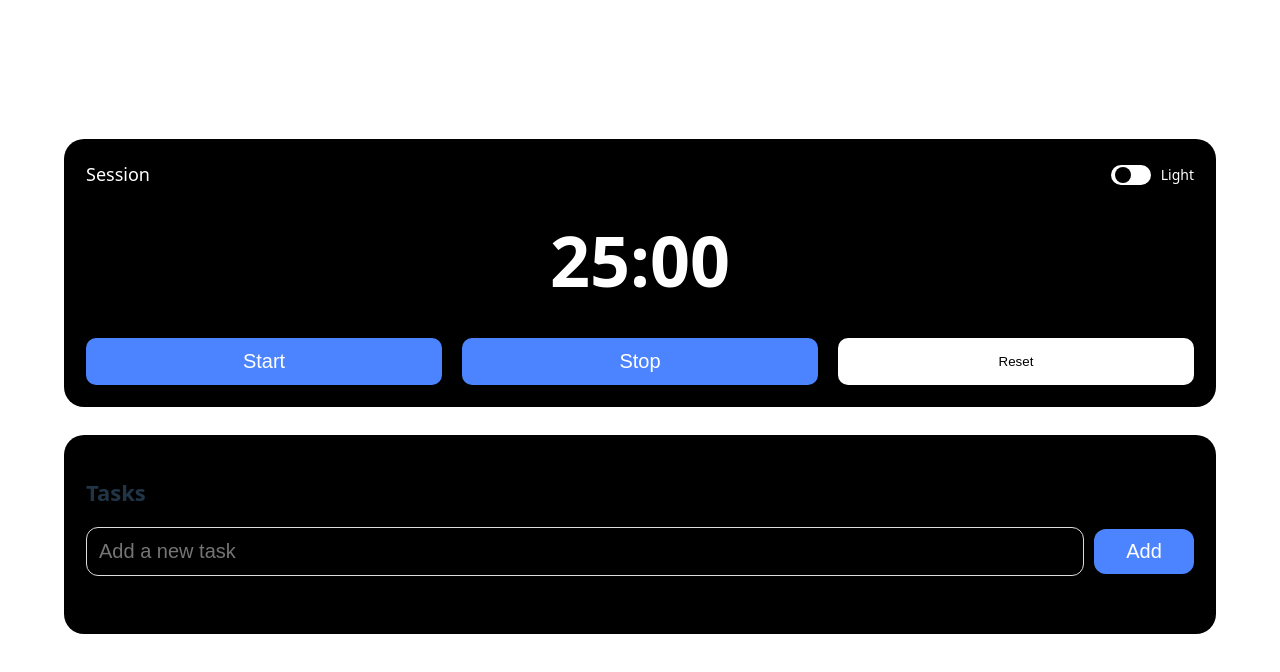
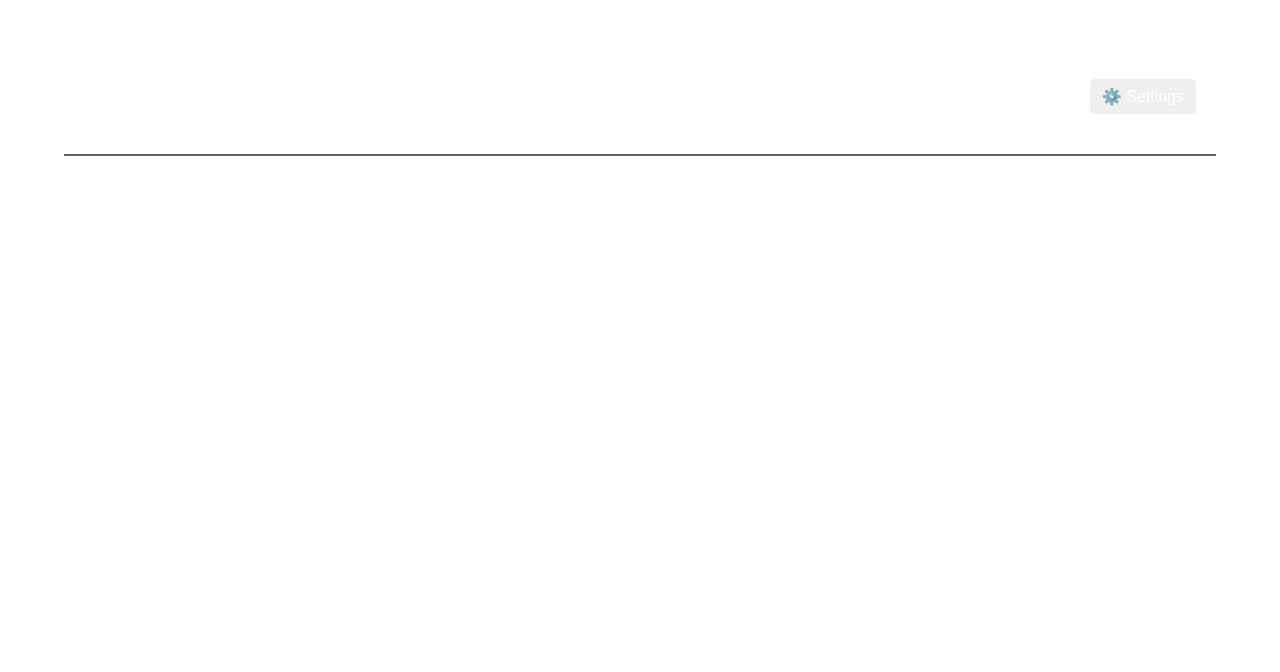
Before and after one commit to leosharifi/Productivity-Timer, a React (Vite) app: page / in a window 1280 px wide. Shown: the top 672 px of the page. Built offline with nearby package versions, Linux system fonts and the light colour scheme.

Commit message:
dropdownMenu for setting added

```diff
--- a/src/App.css
+++ b/src/App.css
@@ -12,8 +12,7 @@ body {
 }
 
 h1 {
-  text-align: center;
-  margin-bottom: 30px;
-  font-size: 32px;
-  color: white;
+  font-weight: bold;
+  cursor: pointer;
+  font-size: 2.5rem;
 }
--- a/src/App.tsx
+++ b/src/App.tsx
@@ -1,5 +1,3 @@
-import TimerCard from "./components/TimerCard/TimerCard";
-import TaskCard from "./components/TaskCard/TaskCard";
 import Header from "./components/Header/Header";
 import "./App.css";
 
@@ -7,8 +5,6 @@ function App() {
   return (
     <div className="app">
       <Header />
-      <TimerCard />
-      <TaskCard />
     </div>
   );
 }
--- a/src/components/Header/Header.module.css
+++ b/src/components/Header/Header.module.css
@@ -0,0 +1,63 @@
+.header {
+    min-height: 10px;
+    display: flex;
+    flex-direction: row;
+    align-items: center;
+    justify-content: space-between;
+    padding: 0 20px;
+    color: white;
+    font-size: 1.5rem;
+    border-bottom: 2px solid rgb(100, 99, 99);
+}
+
+.settingsContainer {
+    display: flex;
+    flex-direction: row;
+    align-items: center;
+    gap: 15px;
+}
+
+.settingsButton {
+    border: none;
+    color: white;
+    cursor: pointer;
+    font-size: 1rem;
+    padding: 8px 12px;
+    border-radius: 5px;
+}
+
+.dropdownContent {
+    position: absolute;
+    top: 160px;
+    right: 78px;
+    min-width: 160px;
+    min-height: fit-content;
+    display: flex;
+    flex-direction: column;
+    gap: 8px;
+    background-color: #545252;
+    border-radius: 5px;
+    padding: 12px 16px;
+
+}
+
+.dropdownContent {
+    display: none;
+}
+
+.changeThemeButton {
+    border: none;
+    color: rgb(255, 255, 255);
+    cursor: pointer;
+    font-size: 1rem;
+    width: 100%;
+    padding: 8px 12px;
+    background: none;
+    border-bottom: 1px solid rgb(65, 64, 64);
+}
+
+.changeThemeButton:hover {
+    background-color: rgb(220, 219, 219);
+    border-radius: 5px;
+    color: black;
+}
--- a/src/components/Header/Header.tsx
+++ b/src/components/Header/Header.tsx
@@ -1,10 +1,39 @@
-// import styles from "./Header.module.css";
+import styles from "./Header.module.css";
+import { useState } from "react";
 
 const Header = () => {
+  const [isDropdownVisible, setIsDropdownVisible] = useState(true);
+  const LoadtheDropDownContent = () => {
+    const newSate = !isDropdownVisible;
+    setIsDropdownVisible(newSate);
+    (
+      document.querySelector(`.${styles.dropdownContent}`) as HTMLButtonElement
+    ).style.display = newSate ? "none" : "flex";
+  };
+
   return (
-    <div>
-      <h1>Productivity Timer</h1>
-    </div>
+    <header className={styles.header}>
+      <div>
+        <h1>Productivity Timer</h1>
+      </div>
+      <div className={styles.settingsContainer}>
+        <button
+          className={styles.settingsButton}
+          onClick={LoadtheDropDownContent}
+        >
+          ⚙️ Settings
+        </button>
+        <div className={styles.dropdownContent}>
+          <button className={styles.changeThemeButton}>🎨 Theme</button>
+          <button className={styles.changeThemeButton}>🎨 Theme</button>
+          <button className={styles.changeThemeButton}>🎨 Theme</button>
+          <button className={styles.changeThemeButton}>🎨 Theme</button>
+          <button className={styles.changeThemeButton}>🎨 Theme</button>
+          <button className={styles.changeThemeButton}>🎨 Theme</button>
+        </div>
+      </div>
+    </header>
   );
 };
+
 export default Header;
--- a/src/components/TaskCard/TaskCard.module.css
+++ /dev/null
@@ -1,88 +0,0 @@
-.card {
-    background: black;
-    padding: 22px;
-    border-radius: 20px;
-    margin-bottom: 28px;
-    /* box-shadow: 0 5px 20px rgba(0, 0, 0, 0.06); */
-}
-
-.title {
-    font-size: 22px;
-    margin-bottom: 18px;
-}
-
-.taskInput {
-    display: flex;
-    align-items: center;
-    gap: 10px;
-    margin-bottom: 20px;
-}
-
-.inputField {
-    flex: 1;
-    padding: 12px;
-    font-size: 20px;
-    border: 1px solid #ddd;
-    border-radius: 12px;
-    background-color: black;
-    color: white;
-}
-
-.addBtn {
-    width: 100px;
-    height: 45px;
-    background: #4c84ff;
-    color: white;
-    border-radius: 12px;
-    border: none;
-    font-size: 20px;
-    cursor: pointer;
-}
-
-/* Task list */
-.taskList {
-    list-style: none;
-}
-
-.task {
-    display: flex;
-    align-items: center;
-    gap: 12px;
-    font-size: 17px;
-    color: #333;
-    padding-bottom: 12px;
-    cursor: pointer;
-}
-
-.task:last-child {
-    padding-bottom: 0;
-}
-
-/* Circles */
-/* .circle {
-    width: 18px;
-    height: 18px;
-    border: 2px solid #888;
-    border-radius: 50%;
-}
-
-.checkmark {
-    width: 18px;
-    height: 18px;
-    background: #4c84ff;
-    border-radius: 50%;
-    position: relative;
-}
-
-.checkmark::after {
-    content: "";
-    position: absolute;
-    width: 5px;
-    height: 10px;
-    border: 2px solid white;
-    border-left: none;
-    border-top: none;
-    left: 5px;
-    top: 2px;
-    transform: rotate(45deg);
-} */
--- a/src/components/TaskCard/TaskCard.tsx
+++ /dev/null
@@ -1,20 +0,0 @@
-import styles from "./TaskCard.module.css";
-
-const TaskCard = () => {
-  return (
-    <div className={styles.card}>
-      <h2 className={styles.title}>Tasks</h2>
-
-      <div className={styles.taskInput}>
-        <input className={styles.inputField} placeholder="Add a new task" />
-        <button className={styles.addBtn}>Add</button>
-      </div>
-
-      <ul className={styles.taskList}>
-        <li className={styles.task}></li>
-      </ul>
-    </div>
-  );
-};
-
-export default TaskCard;
--- a/src/components/TimerCard/TimerCard.module.css
+++ /dev/null
@@ -1,89 +0,0 @@
-.card {
-    background: black;
-    padding: 22px;
-    border-radius: 20px;
-    margin-bottom: 28px;
-    /* box-shadow: 0 5px 20px rgb(209, 206, 206); */
-}
-
-.cardHeader {
-    display: flex;
-    justify-content: space-between;
-    font-size: 18px;
-    color: white;
-    margin-bottom: 20px;
-}
-
-.timerDisplay {
-    font-size: 70px;
-    font-weight: 700;
-    color: white;
-    text-align: center;
-    margin-bottom: 25px;
-}
-
-.buttons {
-    display: flex;
-    gap: 20px;
-}
-
-.startBtn {
-    background: #4c84ff;
-    color: white;
-    font-size: 20px;
-    padding: 12px;
-    flex: 1;
-    border: none;
-    border-radius: 10px;
-    cursor: pointer;
-}
-
-.resetBtn {
-    background: white;
-    color: black;
-    padding: 12px;
-    flex: 1;
-    border: none;
-    border-radius: 10px;
-    cursor: pointer;
-}
-
-/* Toggle */
-.themeToggle {
-    display: flex;
-    align-items: center;
-    gap: 10px;
-}
-
-.themeToggle input {
-    display: none;
-}
-
-.toggle {
-    width: 40px;
-    height: 20px;
-    background: white;
-    border-radius: 20px;
-    position: relative;
-}
-
-.toggle::before {
-    content: "";
-    width: 16px;
-    height: 16px;
-    background: black;
-    border-radius: 50%;
-    position: absolute;
-    top: 2px;
-    left: 4px;
-    transition: 0.2s ease;
-}
-
-.themeToggle input:checked+.toggle::before {
-    transform: translateX(16px);
-}
-
-.labelText {
-    font-size: 14px;
-    color: white;
-}
--- a/src/components/TimerCard/TimerCard.tsx
+++ /dev/null
@@ -1,27 +0,0 @@
-import styles from "./TimerCard.module.css";
-
-const TimerCard = () => {
-  return (
-    <div className={styles.card}>
-      <div className={styles.cardHeader}>
-        <span>Session</span>
-
-        <label className={styles.themeToggle}>
-          <input type="checkbox" />
-          <span className={styles.toggle}></span>
-          <span className={styles.labelText}>Light</span>
-        </label>
-      </div>
-
-      <div className={styles.timerDisplay}>25:00</div>
-
-      <div className={styles.buttons}>
-        <button className={styles.startBtn}>Start</button>
-        <button className={styles.startBtn}>Stop</button>
-        <button className={styles.resetBtn}>Reset</button>
-      </div>
-    </div>
-  );
-};
-
-export default TimerCard;
```
Also changed, not shown: src/assets/backgroundChagner Icon.png (added).
